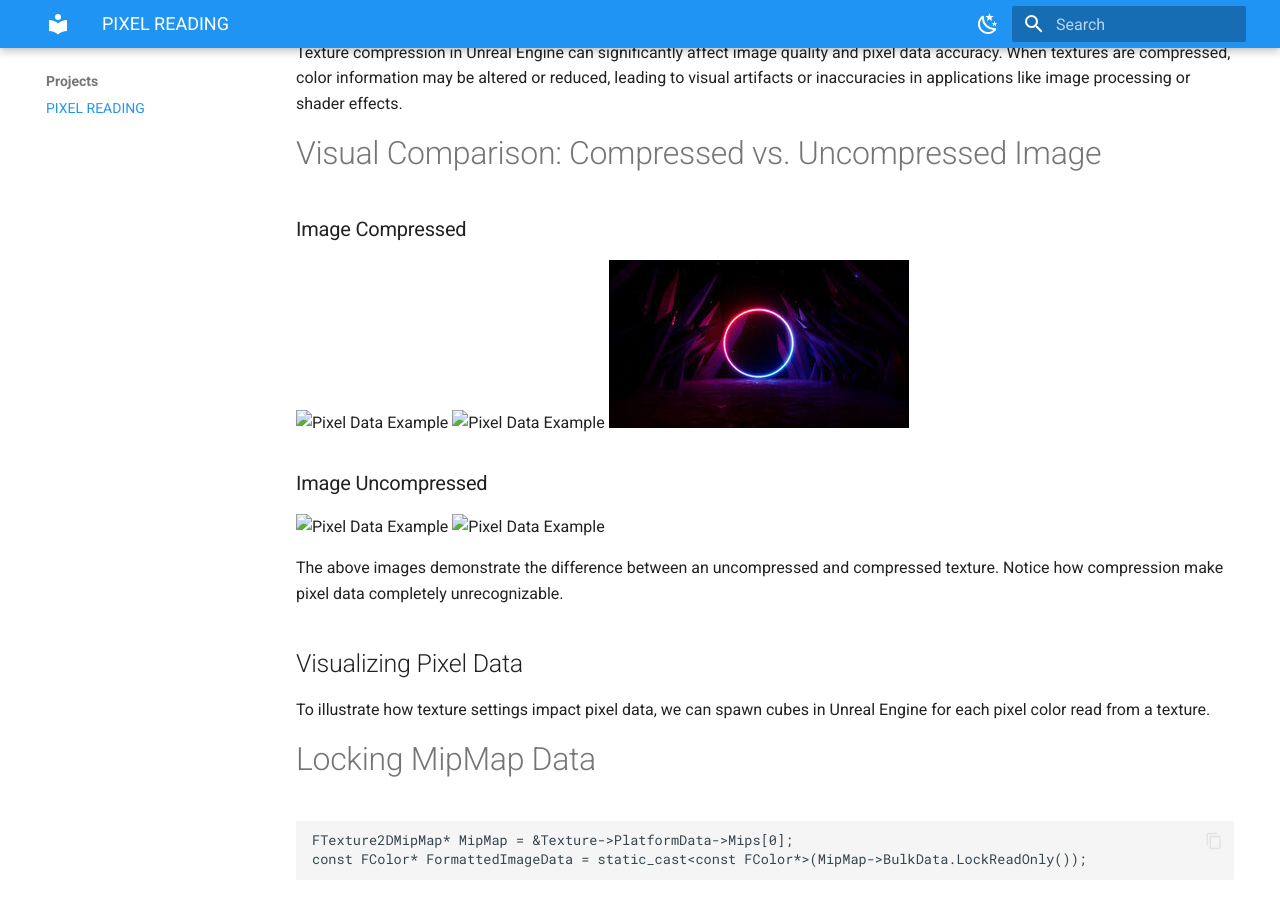
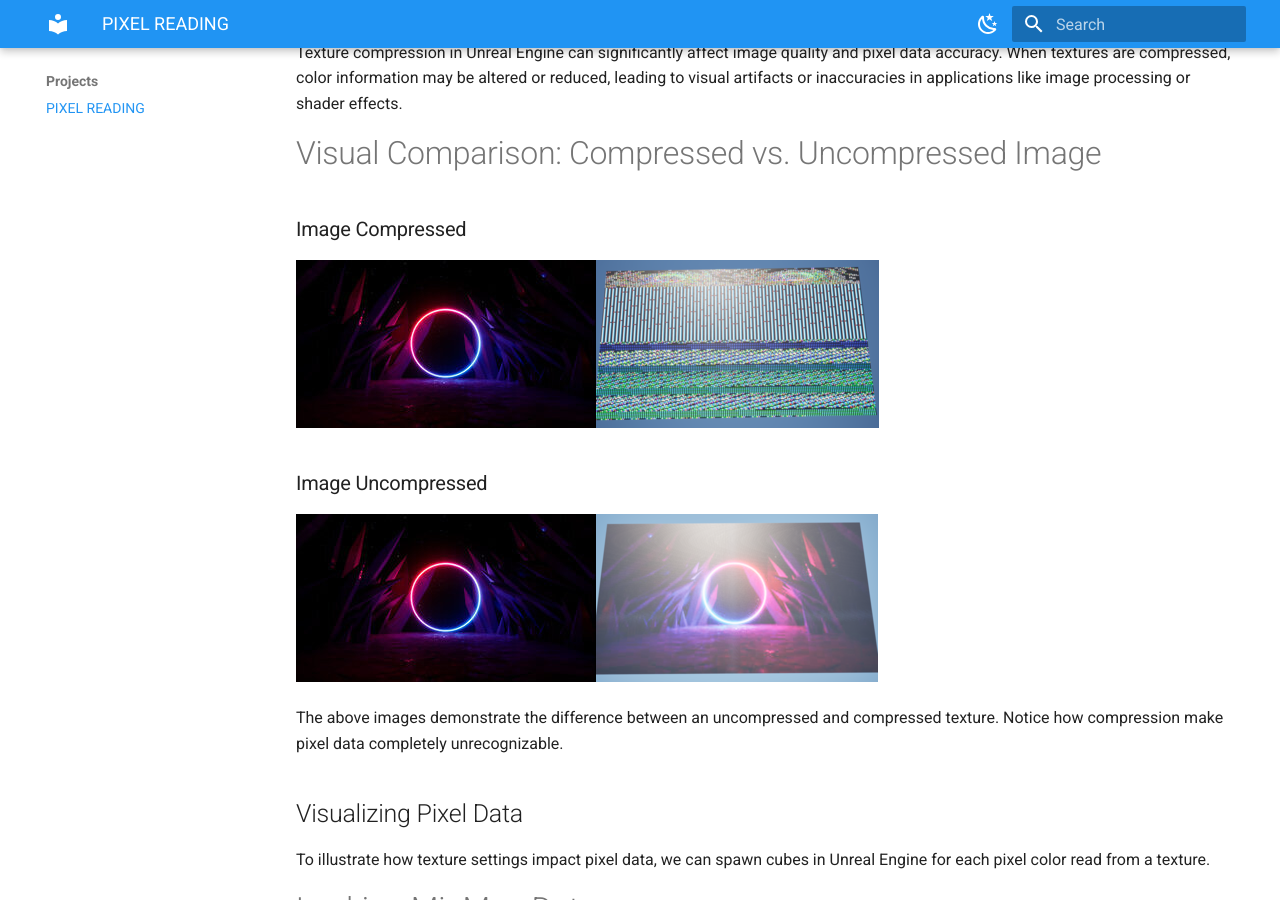
Before and after one commit to KillerCroc9/Blog, an MkDocs documentation site: the page built from docs/pixelreading.md, in a window 1280 px wide and 900 px high, scrolled down 3009 px. Built offline with MkDocs 1.6.1 and Material for MkDocs 9.7.7, drawn with Linux system fonts in a browser that asks for light colours.

Commit message:
Added Images

```diff
--- a/docs/pixelreading.md
+++ b/docs/pixelreading.md
@@ -128,10 +128,9 @@ Texture compression in Unreal Engine can significantly affect image quality and
 
 
 ###Image Compressed
-![Pixel Data Example](Images\Back.jpg) ![Pixel Data Example](Images\Compressed.png)
-![alt text](image.png)
+![alt text](image.png)![alt text](image-1.png)
 ###Image Uncompressed
-![Pixel Data Example](Images\Back.jpg) ![Pixel Data Example](Images\Uncompressed.png)
+![alt text](image.png)![alt text](image-2.png)
 
 The above images demonstrate the difference between an uncompressed and compressed texture. Notice how compression make pixel data completely unrecognizable.
 
```
Also changed, not shown: docs/image-1.png (added), docs/image-2.png (added).
